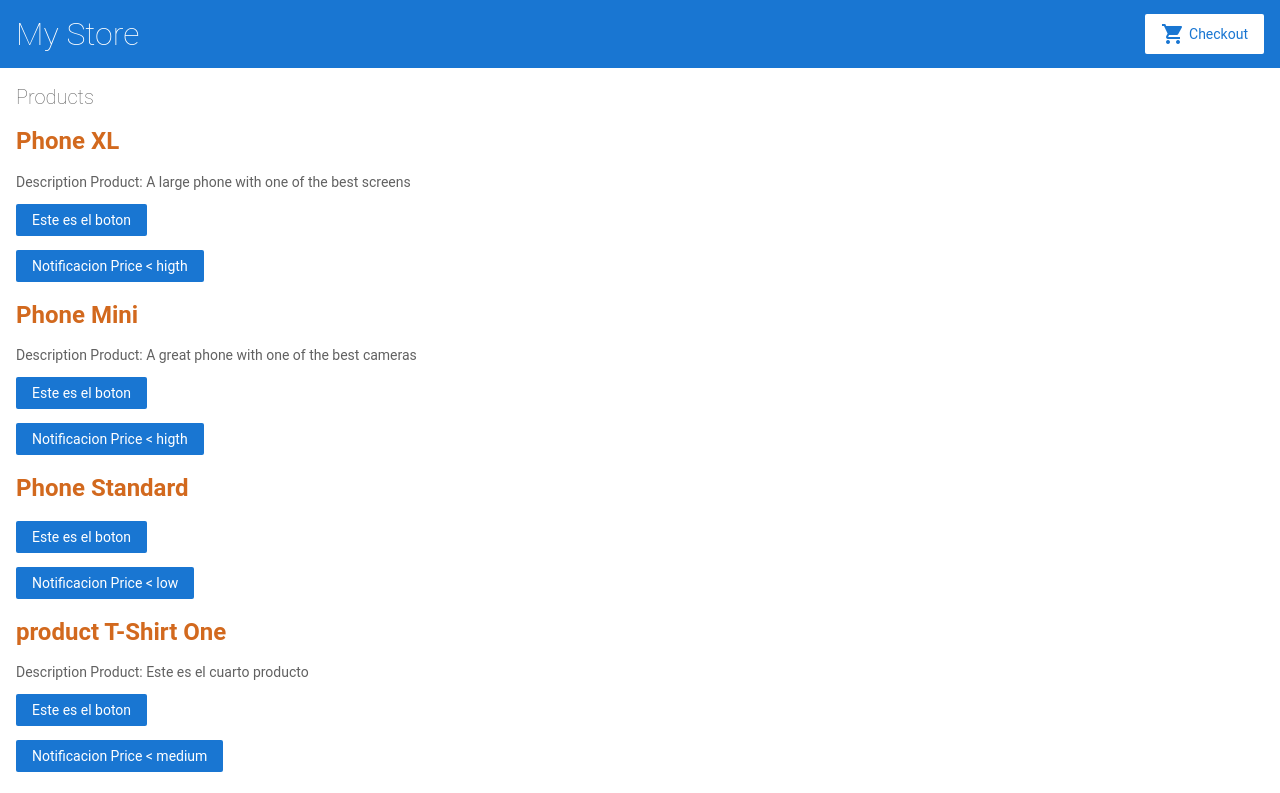
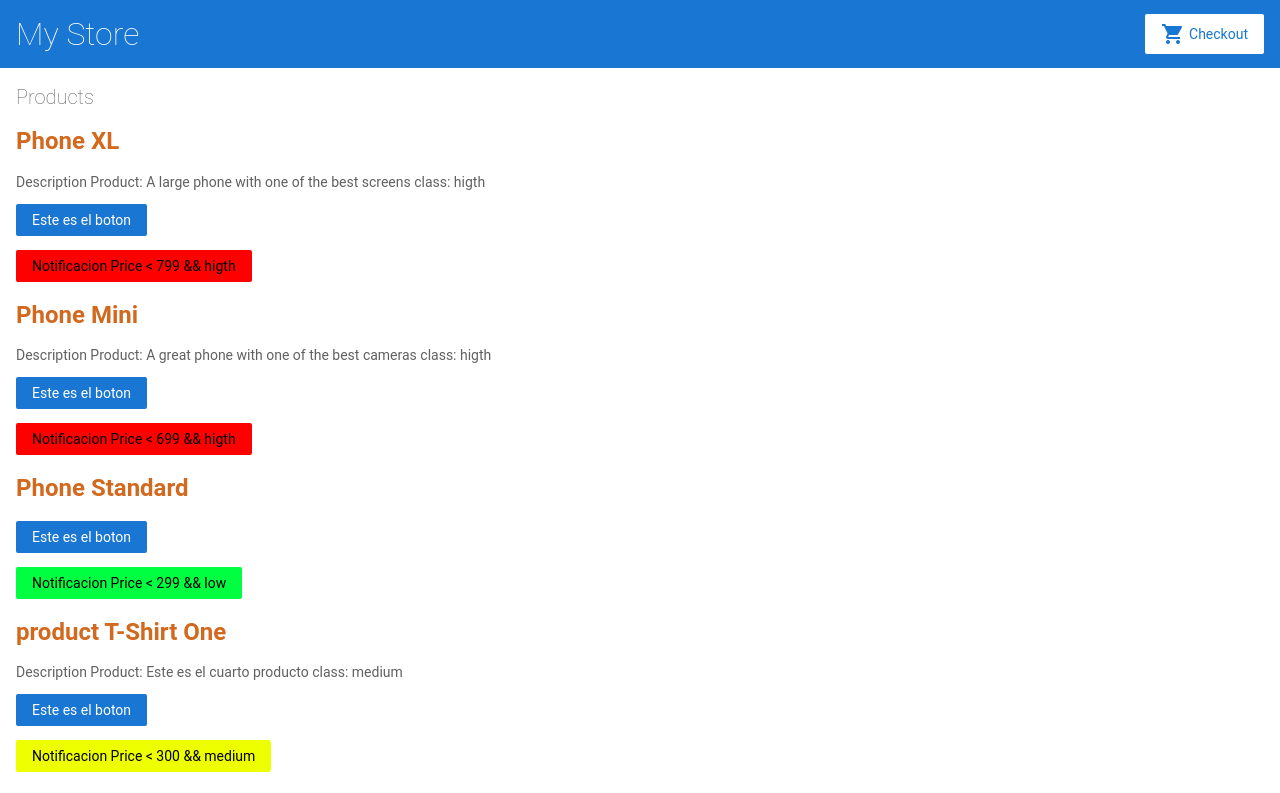
Before and after one commit to OvegaBello/Pruebas-one-ovegabello, an Angular app: page / in a window 1280 px wide. Shown: the top 793 px of the page. Built offline with nearby package versions, Linux system fonts and the light colour scheme.

Commit message:
4 files modified

```diff
--- a/src/app/product-alerts/product-alerts.component.css
+++ b/src/app/product-alerts/product-alerts.component.css
@@ -0,0 +1,12 @@
+.higth {
+  background-color: red;
+  color: black;
+}
+.medium {
+  background-color: rgb(238, 255, 0);
+  color: black;
+}
+.low {
+  background-color: rgb(0, 255, 64);
+  color: black;
+}
--- a/src/app/product-alerts/product-alerts.component.html
+++ b/src/app/product-alerts/product-alerts.component.html
@@ -14,7 +14,7 @@
   }
 </script>
 <p>
-  <button *ngIf="product" type="button" (click)="notify.emit()" >
-    Notificacion Price < {{product.clase}}
+  <button *ngIf="product" type="button" (click)="notify.emit()" [class]=product.clase>
+    Notificacion Price < {{product.price}} && {{product.clase}}
   </button>
 </p>
--- a/src/app/product-list/product-list.component.html
+++ b/src/app/product-list/product-list.component.html
@@ -7,6 +7,7 @@
   </h3>
   <p *ngIf="product.description">
     Description Product: {{ product.description }}
+    class: {{product.clase}}
   </p>
   <button type="button" (click)="share()" >Este es el boton</button>
   <app-product-alerts
--- a/src/app/products.ts
+++ b/src/app/products.ts
@@ -3,6 +3,7 @@ export interface Product {
   name: string;
   price: number;
   description: string;
+  clase: string;
 }
 
 export const products = [
```
